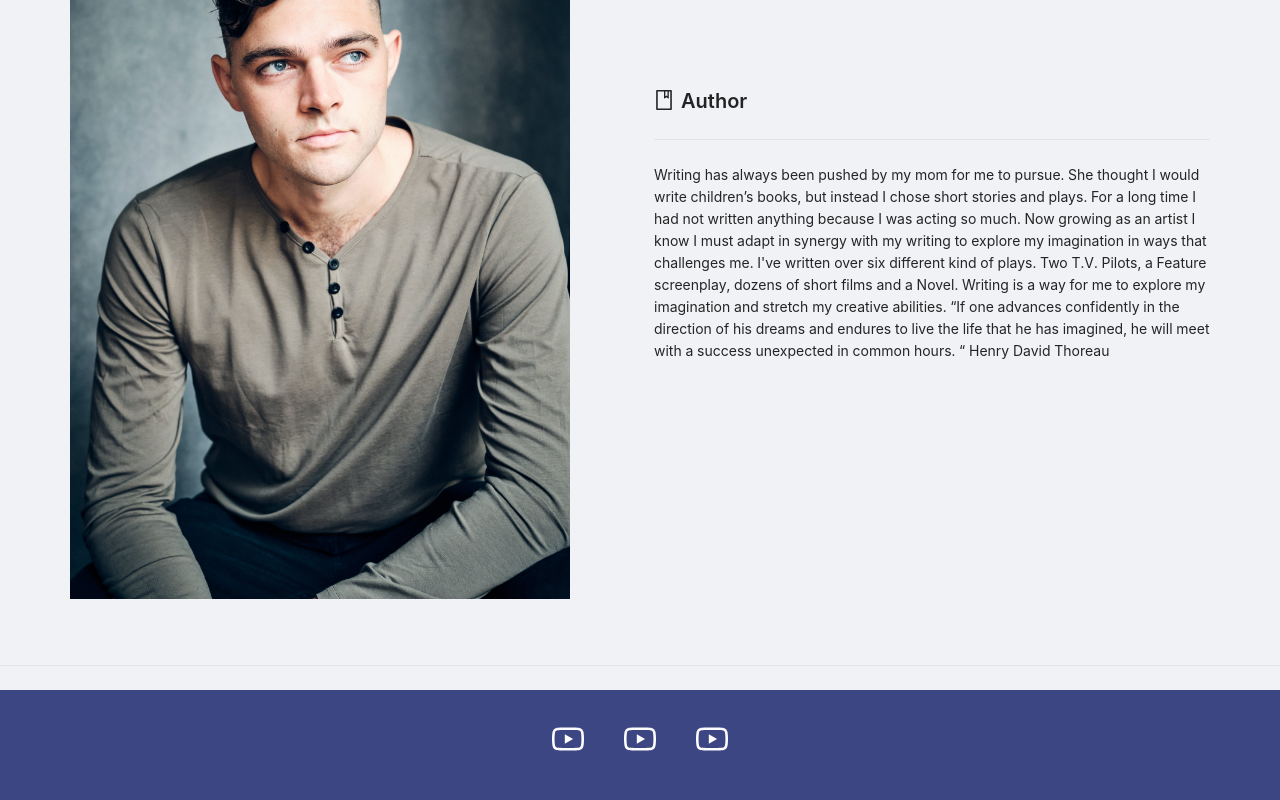
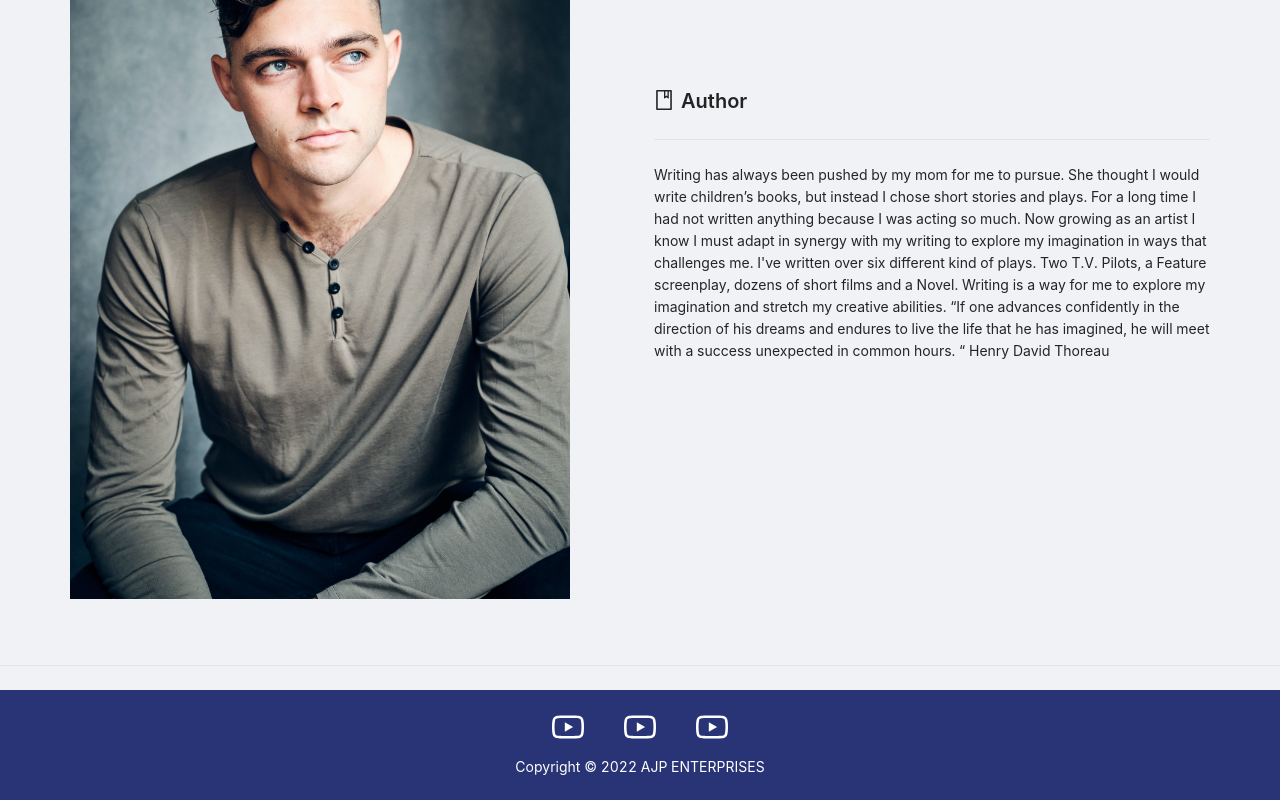
Before and after one commit to sbronicki/generic-portfolio-components, a React (Create React App) app: page / in a window 1280 px wide. Shown: the part 2011-2811 px from the top of the page. Built offline with nearby package versions, Linux system fonts and the light colour scheme.

Commit message:
footer label

```diff
--- a/src/App.tsx
+++ b/src/App.tsx
@@ -125,7 +125,7 @@ const appConfig: config = {
   footer: {
     label: "Copyright © 2022 AJP ENTERPRISES",
     color: {
-      background: "ignored? set in css for now will come from General",
+      background: "#293477",
       text: "#fff",
     },
     items: [
--- a/src/Components/Footer/index.tsx
+++ b/src/Components/Footer/index.tsx
@@ -17,7 +17,7 @@ const Footer = ({ label, items, color }: FooterProps) => {
     <Row
       style={{ height: "100%", flexDirection: "column", flexFlow: "column" }}
     >
-      <Col style={{ height: "100%" }}>
+      <Col style={{ height: label ? "60%" : "100%" }}>
         <Menu
           disabledOverflow={true}
           className="footer"
@@ -27,7 +27,7 @@ const Footer = ({ label, items, color }: FooterProps) => {
             color: color.text,
             display: "flex",
             justifyContent: "center",
-            alignItems: "center",
+            alignItems: label ? "flex-end" : "center",
           }}
         >
           {items.map((item, i) => {
@@ -41,7 +41,20 @@ const Footer = ({ label, items, color }: FooterProps) => {
           })}
         </Menu>
       </Col>
-      {/* {label && <Col>{label}</Col>} */}
+      {label && (
+        <Col
+          className="footer-label"
+          style={{
+            display: "flex",
+            background: color.background + " !important",
+            color: color.text,
+            alignItems: "flex-start",
+            justifyContent: "center",
+          }}
+        >
+          {label}
+        </Col>
+      )}
     </Row>
   );
 };
--- a/src/index.css
+++ b/src/index.css
@@ -63,7 +63,6 @@ code {
   height: 110px;
 }
 .footer {
-  opacity: 0.9;
   border: none !important;
   height: 100%;
   /* config */
@@ -73,6 +72,10 @@ code {
   border: none !important;
   background-color: transparent;
 }
+.footer-label {
+  background: #293477;
+  height: 40%;
+}
 .ant-menu-horizontal > .ant-menu-item::after,
 .ant-menu-horizontal > .ant-menu-submenu::after {
   border-bottom: none !important;
```
